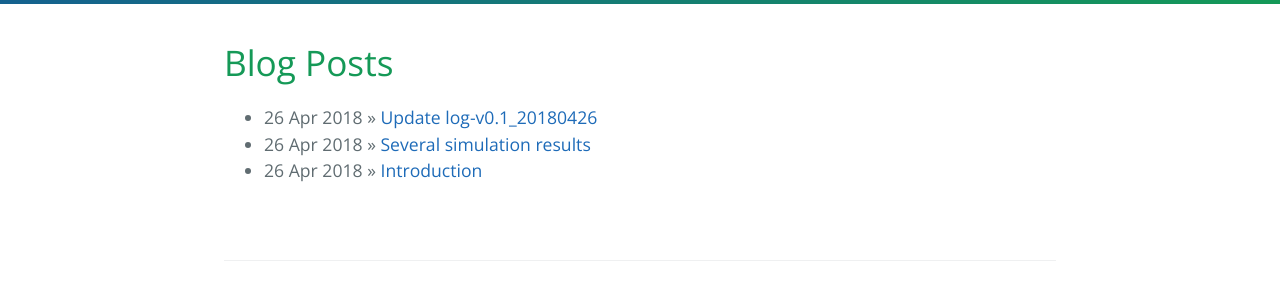
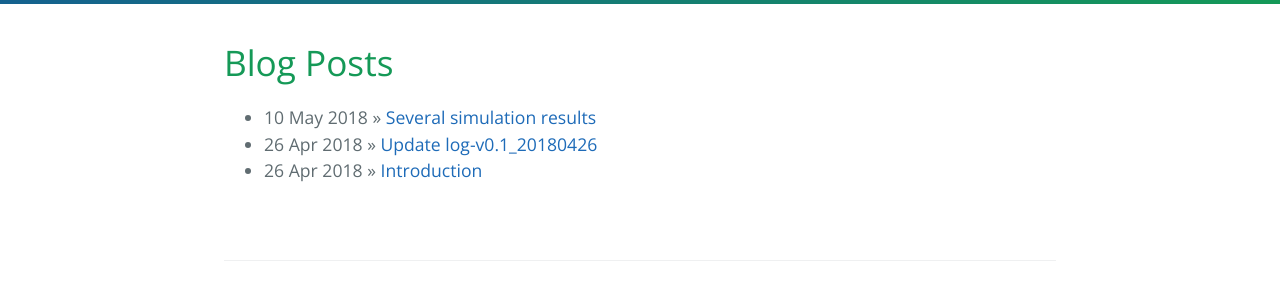
Before and after one commit to infonetlijian/Large-Scale-Satellite-Network-Simulator-LSNS, a Jekyll site: the page built from index.html, in a window 1280 px wide. Shown: the part 403-699 px from the top of the page. Built offline with Jekyll 4.4.1, drawn with Linux system fonts in a browser that asks for light colours; the list of posts is cut into pages by our own code; comment, search, counter and statistics services are not loaded.

Commit message:
Simulation results

```diff
--- a/_posts/2018-4-26-some_simulation_results.markdown
+++ b/_posts/2018-4-26-some_simulation_results.markdown
@@ -1,7 +1,7 @@
 ---
 layout: post
 title:  "Several simulation results"
-date:   2018-04-26 15:25:00
+date:   2018-05-10 11:49:00
 categories: main
 ---
 
```
